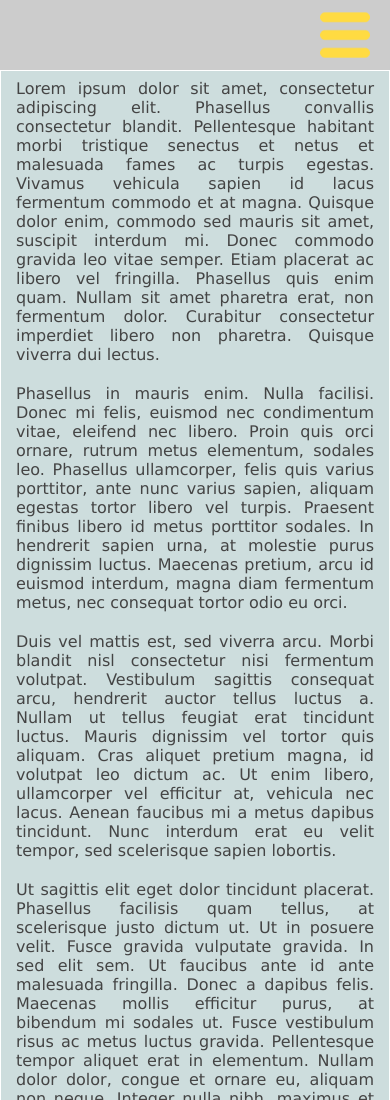
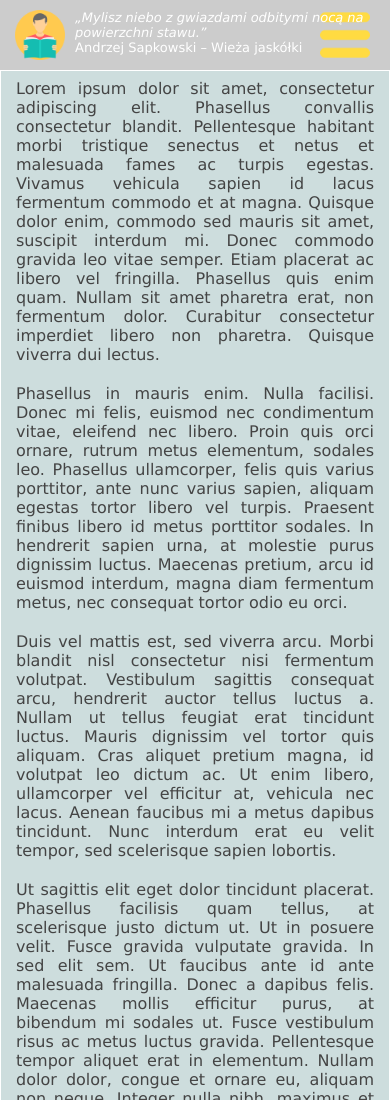
Before and after one commit to ZaluskiDominik/responsive-menu, a plain HTML site: page index.html in a window 390 px wide. Shown: the top 1100 px of the page. Drawn offline with Linux system fonts and the light colour scheme; files whose address does not match are found by name.

Commit message:
Added logo

```diff
--- a/css/desktop_style.css
+++ b/css/desktop_style.css
@@ -1,5 +1,10 @@
-@media screen and (min-width: 601px)
+@media screen and (min-width: 1031px)
 {
+	#logo
+	{
+		display: none;
+	}
+
 	#menuRect
 	{
 		display: block !important;
--- a/css/mobile_style.css
+++ b/css/mobile_style.css
@@ -5,8 +5,28 @@
 }
 
 /*mobile mode is active when screen's width is equal to 600px or less than 600px*/
-@media screen and (max-width: 600px)
+@media screen and (max-width: 1030px)
 {
+	#logo
+	{
+		display: inline-block;
+		max-width: 400px;
+		position: absolute;
+		top: 50%;
+		left: 15px;
+		transform: translateY(-50%);
+		color: white;
+		font-size: 13px;
+	}
+
+	#logo > img
+	{
+		float: left;
+		width: 50px;
+		height: 50px;
+		margin-right: 10px;
+	}
+
 	#mobileMenuIcon
 	{
 		display: block;
--- a/css/style.css
+++ b/css/style.css
@@ -1,12 +1,15 @@
 body
 {
 	margin: 0;
+	/* Background pattern from Toptal Subtle Patterns */
 	background-image: url("img/background.png");
 	font-family: "Verdana";
 }
 
+/*Icons made by Icon Pond from www.flaticon.com*/
 #topRect
 {
+	position: relative;
 	background-color: #ccc;
 	border-bottom: 1px solid white;
 }
--- a/index.html
+++ b/index.html
@@ -14,6 +14,11 @@
 
 <body>
 	<div id="topRect">
+		<header id="logo">
+			<img src="img/logo.png"/>
+			<q style="font-style: italic">Mylisz niebo z gwiazdami odbitymi nocą na powierzchni stawu.</q>
+			<br/> Andrzej Sapkowski – Wieża jaskółki
+		</header>
 		<!-- button for displaying menu, visible when mobile mode is active -->
 		<button id="mobileMenuIcon" onclick="mobileMenu.openClose()"> <img src="img/menu_icon.png"/> </button>
 		<div style="clear: both;"></div>
```
Also changed, not shown: img/logo.png (added).
